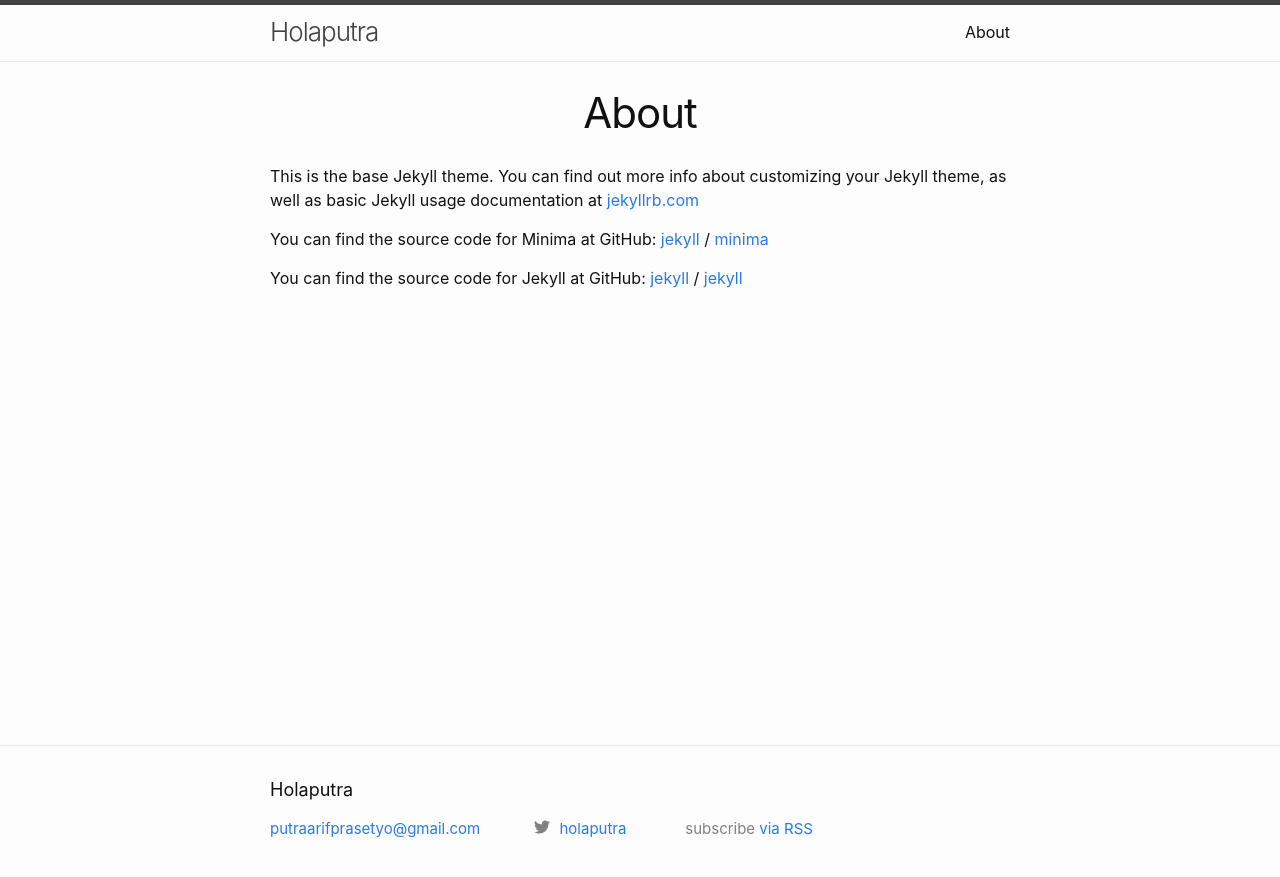
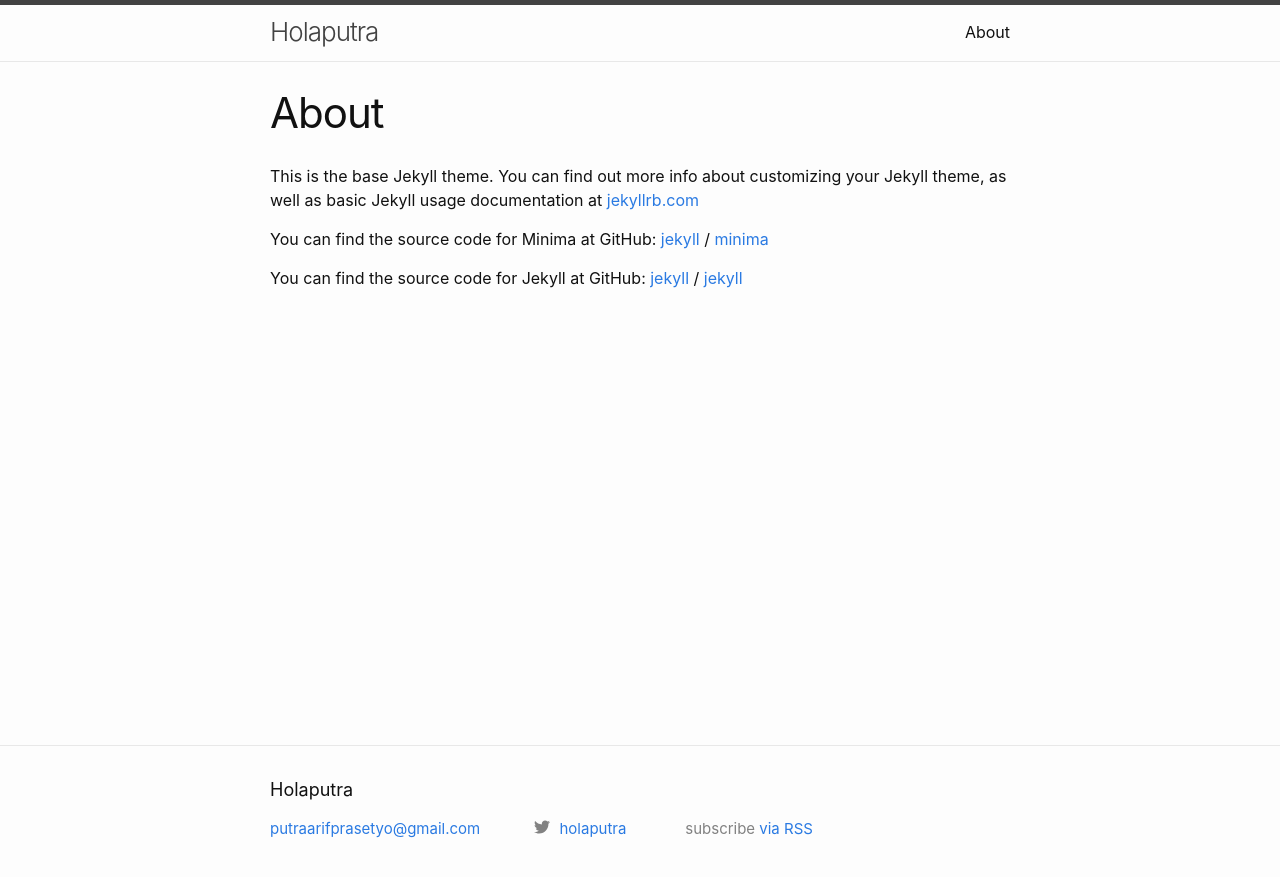
Before and after one commit to holaputra/holaputra.github.io, a Jekyll site: the page built from about.markdown, in a window 1280 px wide. Shown: the top 877 px of the page. Built offline with Jekyll 4.4.1, drawn with Linux system fonts in a browser that asks for light colours.

Commit message:
Update _layout.scss

```diff
--- a/_sass/minima/_layout.scss
+++ b/_sass/minima/_layout.scss
@@ -220,8 +220,7 @@
   @include relative-font-size(2.625);
   letter-spacing: -1px;
   line-height: 1;
-  text-align: center;
-
+  h1 { text-align: center }
 
   @include media-query($on-laptop) {
     @include relative-font-size(2.25);
```
